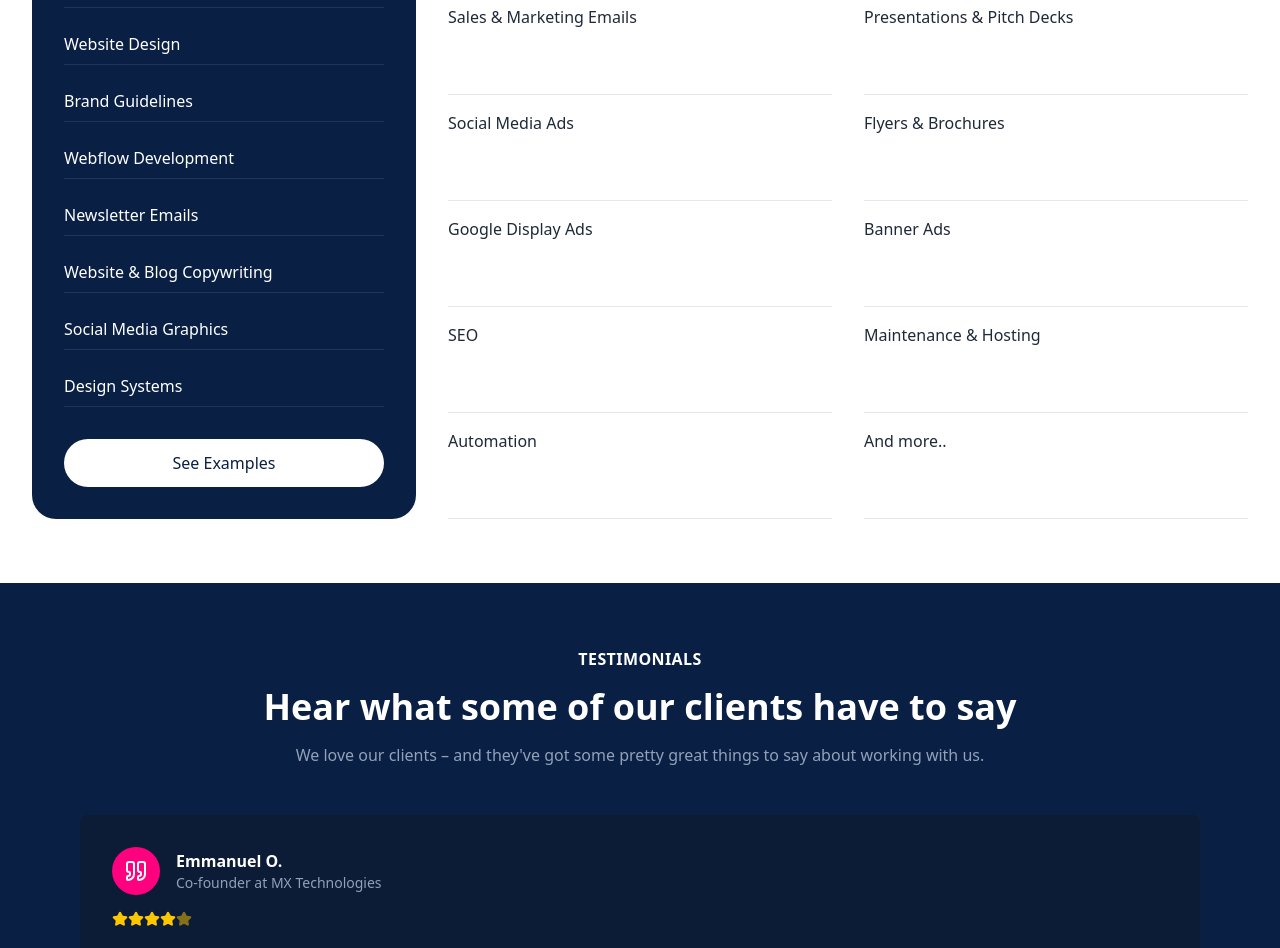
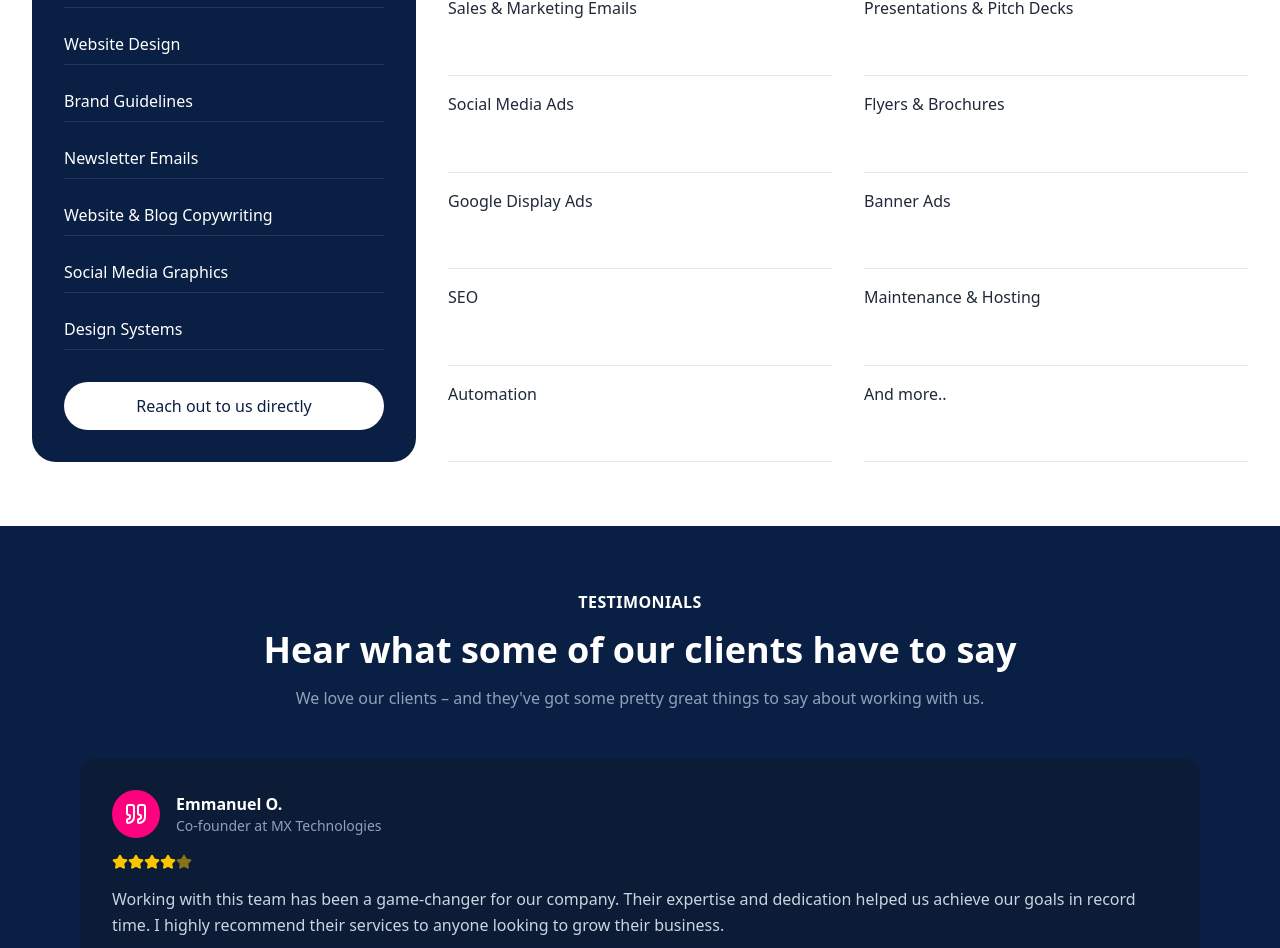
Before and after one commit to emmy-codes01/ELIAS---Digital-Agency, a React (Vite) app: page / in a window 1280 px wide. Shown: the part 1389-2337 px from the top of the page. Built offline with nearby package versions, Linux system fonts and the light colour scheme.

Commit message:
Updated a cta in the homepage

```diff
--- a/src/components/About.jsx
+++ b/src/components/About.jsx
@@ -35,7 +35,7 @@ const AboutUs = () => {
       </div>
 
       <div className="text-center mt-16">
-        <a href="#contact" className="bg-[#0a1f44] text-white px-8 py-4 rounded-full text-lg font-medium shadow-md hover:bg-blue- transition">
+        <a href="https://wa.me/639132489550?text=Hello!%20I%20visited%20your%20website%20and%20would%20like%20to%20inquire%20about%20your%20creative%20services.%20Looking%20forward%20to%20discussing%20how%20you%20can%20help%20with%20my%20project%20needs." className="bg-[#0a1f44] text-white px-8 py-4 rounded-full text-lg font-medium shadow-md hover:bg-blue- transition">
           Let’s Work Together
         </a>
       </div>
--- a/src/components/Contact.jsx
+++ b/src/components/Contact.jsx
@@ -42,7 +42,7 @@ const ContactSection = () => {
 
         <div className="text-center mt-16">
           <a
-            href="#schedule"
+            href="https://calendly.com/elias-ag/30min"
             className="inline-flex items-center space-x-2 bg-slate-900 text-white px-8 py-4 rounded-2xl hover:bg-slate-800 transition-colors duration-200"
           >
             <span className="font-medium">Schedule a Call</span>
--- a/src/components/Hero.jsx
+++ b/src/components/Hero.jsx
@@ -26,7 +26,7 @@ const HeroSection = () => {
         </p>
       </div>
       <div className="cta flex flex-col md:flex-row justify-center items-center gap-4 md:w-[38%]">
-        <a href="/" className='text-white bg-[#007bff] p-3 sm:px-14 w-full text-center rounded-2xl'> 🚀 Free Instagram Page Upgrade</a>
+        <a href="https://wa.me/2349132489550?text=Hello!%20I%20visited%20your%20website%20and%20would%20like%20to%20book%20a%20slot%20for%20the%20free%20Instagram%20page%20revamp%20offer!" className='text-white bg-[#007bff] p-3 sm:px-14 w-full text-center rounded-2xl'> 🚀 Free Instagram Page Upgrade</a>
         <a className='p-3 px-9 w-full text-center rounded-2xl cursor-pointer' style={{ border: '1px solid #007bff' }} onClick={() => setShowCalendly(true)} > Book a Discovery call</a>
       </div>
 
@@ -40,7 +40,7 @@ const HeroSection = () => {
             className="absolute top-2 right-2 bg-gray-200 p-2 rounded-full hover:bg-gray-300 transition cursor-pointer">
             <X className="w-5 h-5 text-gray-700" />
           </button>
-          <InlineWidget url="https://calendly.com/hello-elias-agency/30min" />
+          <InlineWidget url="https://calendly.com/elias-ag/30min" />
         </div>
       )}
 
--- a/src/components/Services.jsx
+++ b/src/components/Services.jsx
@@ -5,7 +5,6 @@ const ServicesSection = () => {
     "Logos and Branding",
     "Website Design",
     "Brand Guidelines",
-    "Webflow Development",
     "Newsletter Emails",
     "Website & Blog Copywriting",
     "Social Media Graphics",
@@ -52,9 +51,9 @@ const ServicesSection = () => {
           <div className="relative bg-[#0a1f44] rounded-3xl p-8 text-white">
             <div className="absolute top-8 right-8">
               <svg width="80" height="80" viewBox="0 0 80 80" fill="none" xmlns="http://www.w3.org/2000/svg">
-                <path d="M30 50L50 30" stroke="#FFD700" strokeWidth="2"/>
-                <path d="M45 28L52 35" stroke="#FFD700" strokeWidth="2"/>
-                <path d="M52 28L45 35" stroke="#FFD700" strokeWidth="2"/>
+                <path d="M30 50L50 30" stroke="#FFD700" strokeWidth="2" />
+                <path d="M45 28L52 35" stroke="#FFD700" strokeWidth="2" />
+                <path d="M52 28L45 35" stroke="#FFD700" strokeWidth="2" />
               </svg>
             </div>
             <h3 className="text-xl font-semibold mb-6">Most popular</h3>
@@ -69,7 +68,7 @@ const ServicesSection = () => {
               ))}
             </div>
             <button className="mt-8 w-full bg-white text-[#0a1f44] py-3 rounded-full font-medium hover:bg-gray-100 transition-colors">
-              See Examples
+              <a href="https://wa.me/639132489550?text=Hello!%20I%20visited%20your%20website%20and%20would%20like%20to%20inquire%20about%20your%20creative%20services.%20Looking%20forward%20to%20discussing%20how%20you%20can%20help%20with%20my%20project%20needs.">Reach out to us directly</a>
             </button>
           </div>
 
--- a/src/components/Testimonials.jsx
+++ b/src/components/Testimonials.jsx
@@ -98,7 +98,7 @@ const TestimonialSlider = () => {
                   key={testimonial.id}
                   className="w-full flex-shrink-0 px-4"
                 >
-                  <div className="bg-[#0c1b36] rounded-lg p-8 h-full">
+                  <div className="bg-[#0c1b36] rounded-2xl p-8 h-full">
                     <div className="flex items-center mb-4">
                       <div className="w-12 h-12 bg-[#ff007f] rounded-full flex items-center justify-center mr-4">
                         <Quote className="text-white" size={24} />
```
